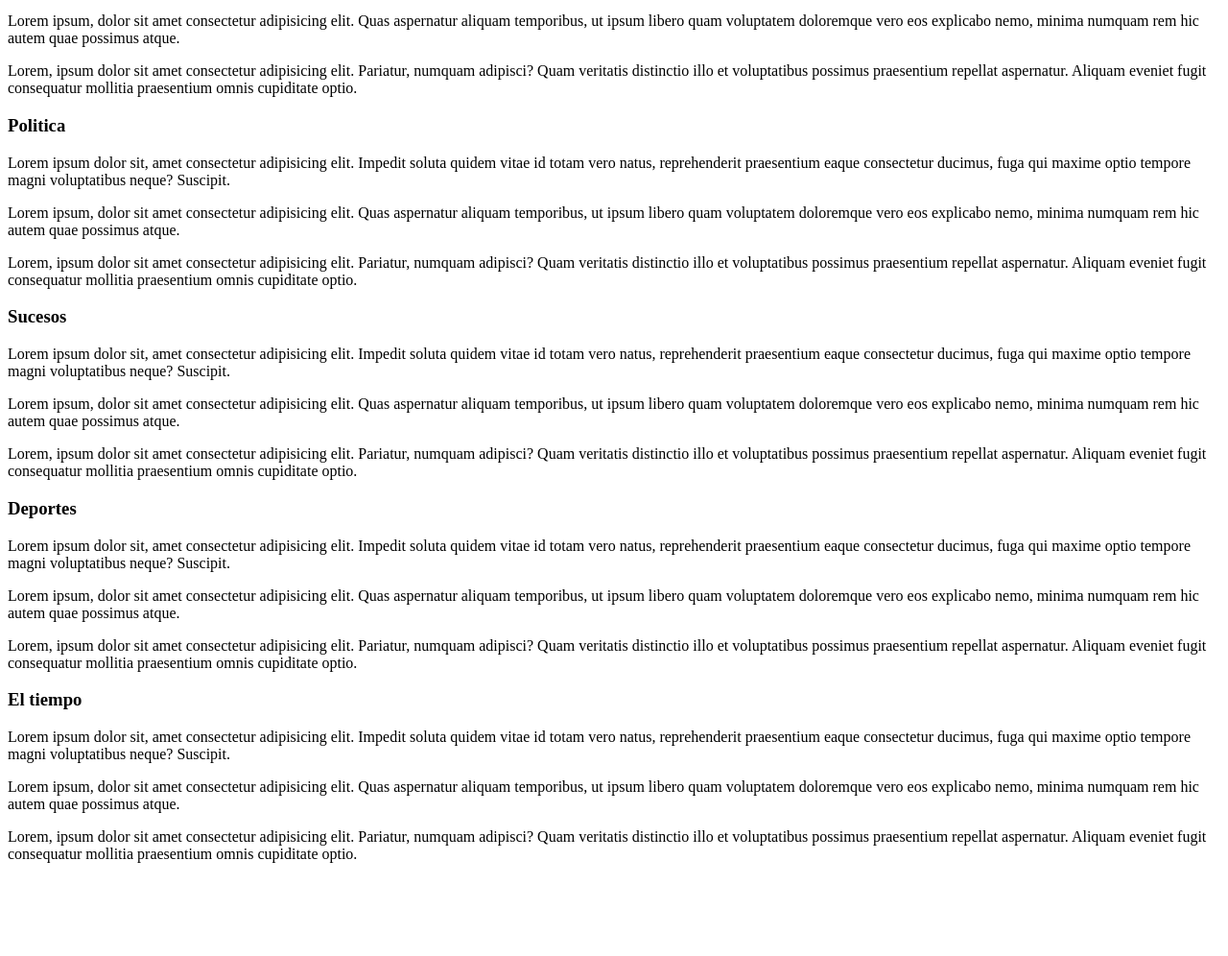
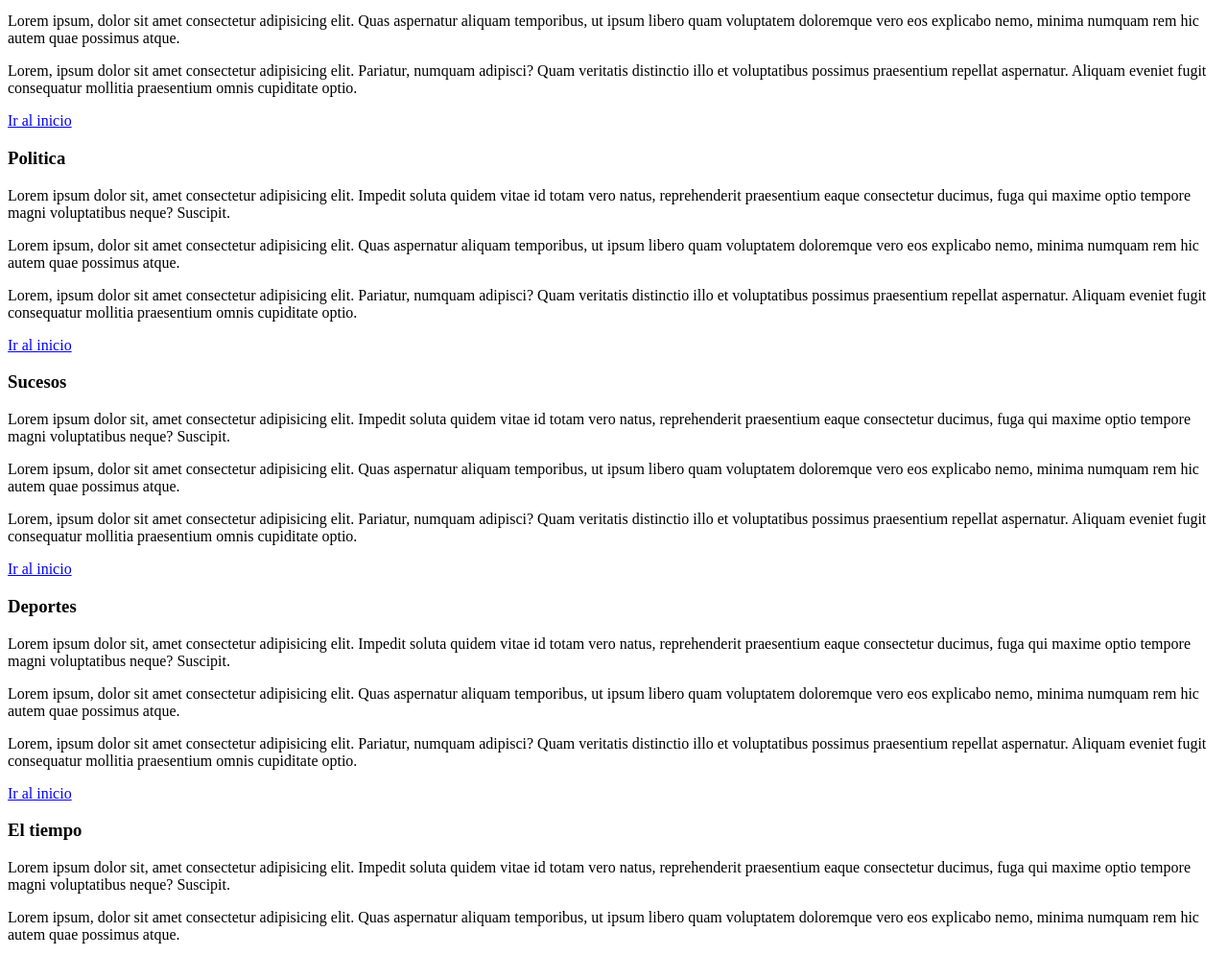
Before and after one commit to ItsBasix06/Enlaces-marcadores, a plain HTML site: page index.html in a window 1280 px wide. Shown: the part 243-1239 px from the top of the page at 96% size. Before the commit the page ends 1158 px from the top, so only its background shows below. Drawn offline with Linux system fonts and the light colour scheme.

Commit message:
version 2 con vuelta al inicio

```diff
--- a/index.html
+++ b/index.html
@@ -6,7 +6,7 @@
     <title>Document</title>
 </head>
 <body>
-    <h1>El Periodico de Alcazar</h1>
+    <h1 id="inicio">El Periodico de Alcazar</h1>
     <h2>La informacion de lo que importa</h2>
 <a href="#Actualidad">Actualidad</a>
 <a href="#Politica">Politica</a>
@@ -19,22 +19,22 @@
     <p>Lorem ipsum dolor sit, amet consectetur adipisicing elit. Impedit soluta quidem vitae id totam vero natus, reprehenderit praesentium eaque consectetur ducimus, fuga qui maxime optio tempore magni voluptatibus neque? Suscipit.</p>
     <p>Lorem ipsum, dolor sit amet consectetur adipisicing elit. Quas aspernatur aliquam temporibus, ut ipsum libero quam voluptatem doloremque vero eos explicabo nemo, minima numquam rem hic autem quae possimus atque.</p>
     <p>Lorem, ipsum dolor sit amet consectetur adipisicing elit. Pariatur, numquam adipisci? Quam veritatis distinctio illo et voluptatibus possimus praesentium repellat aspernatur. Aliquam eveniet fugit consequatur mollitia praesentium omnis cupiditate optio.</p>
-
+    <a href="#inicio">Ir al inicio</a>
     <h3 id="Politica">Politica</h3>
     <p>Lorem ipsum dolor sit, amet consectetur adipisicing elit. Impedit soluta quidem vitae id totam vero natus, reprehenderit praesentium eaque consectetur ducimus, fuga qui maxime optio tempore magni voluptatibus neque? Suscipit.</p>
     <p>Lorem ipsum, dolor sit amet consectetur adipisicing elit. Quas aspernatur aliquam temporibus, ut ipsum libero quam voluptatem doloremque vero eos explicabo nemo, minima numquam rem hic autem quae possimus atque.</p>
     <p>Lorem, ipsum dolor sit amet consectetur adipisicing elit. Pariatur, numquam adipisci? Quam veritatis distinctio illo et voluptatibus possimus praesentium repellat aspernatur. Aliquam eveniet fugit consequatur mollitia praesentium omnis cupiditate optio.</p>
-
+    <a href="#inicio">Ir al inicio</a>
     <h3 id="Sucesos">Sucesos</h3>
     <p>Lorem ipsum dolor sit, amet consectetur adipisicing elit. Impedit soluta quidem vitae id totam vero natus, reprehenderit praesentium eaque consectetur ducimus, fuga qui maxime optio tempore magni voluptatibus neque? Suscipit.</p>
     <p>Lorem ipsum, dolor sit amet consectetur adipisicing elit. Quas aspernatur aliquam temporibus, ut ipsum libero quam voluptatem doloremque vero eos explicabo nemo, minima numquam rem hic autem quae possimus atque.</p>
     <p>Lorem, ipsum dolor sit amet consectetur adipisicing elit. Pariatur, numquam adipisci? Quam veritatis distinctio illo et voluptatibus possimus praesentium repellat aspernatur. Aliquam eveniet fugit consequatur mollitia praesentium omnis cupiditate optio.</p>
-
+    <a href="#inicio">Ir al inicio</a>
     <h3 id="Deportes">Deportes</h3>
     <p>Lorem ipsum dolor sit, amet consectetur adipisicing elit. Impedit soluta quidem vitae id totam vero natus, reprehenderit praesentium eaque consectetur ducimus, fuga qui maxime optio tempore magni voluptatibus neque? Suscipit.</p>
     <p>Lorem ipsum, dolor sit amet consectetur adipisicing elit. Quas aspernatur aliquam temporibus, ut ipsum libero quam voluptatem doloremque vero eos explicabo nemo, minima numquam rem hic autem quae possimus atque.</p>
     <p>Lorem, ipsum dolor sit amet consectetur adipisicing elit. Pariatur, numquam adipisci? Quam veritatis distinctio illo et voluptatibus possimus praesentium repellat aspernatur. Aliquam eveniet fugit consequatur mollitia praesentium omnis cupiditate optio.</p>
-
+    <a href="#inicio">Ir al inicio</a>
     <h3 id="El tiempo">El tiempo </h3>
     <p>Lorem ipsum dolor sit, amet consectetur adipisicing elit. Impedit soluta quidem vitae id totam vero natus, reprehenderit praesentium eaque consectetur ducimus, fuga qui maxime optio tempore magni voluptatibus neque? Suscipit.</p>
     <p>Lorem ipsum, dolor sit amet consectetur adipisicing elit. Quas aspernatur aliquam temporibus, ut ipsum libero quam voluptatem doloremque vero eos explicabo nemo, minima numquam rem hic autem quae possimus atque.</p>
```
